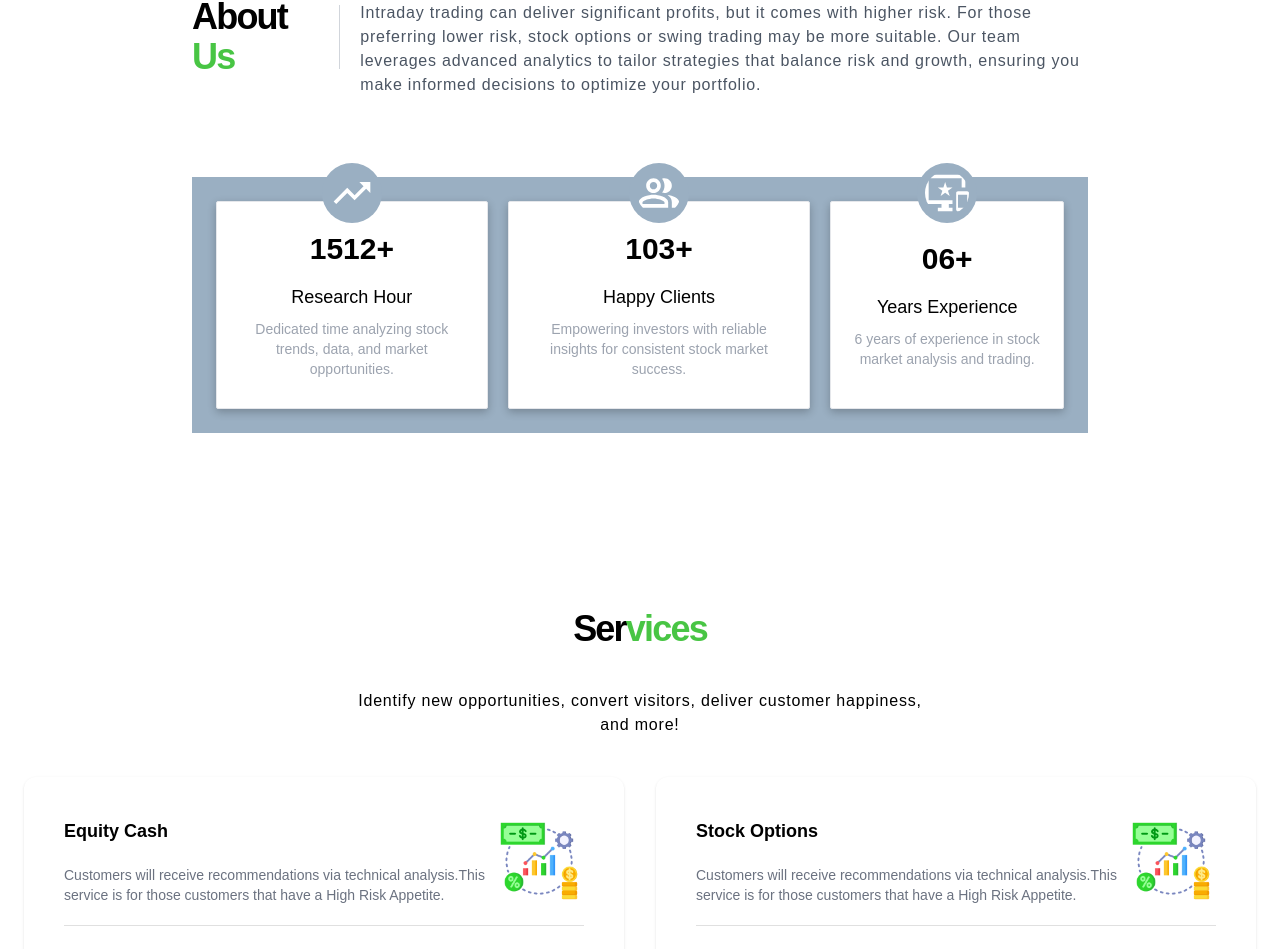
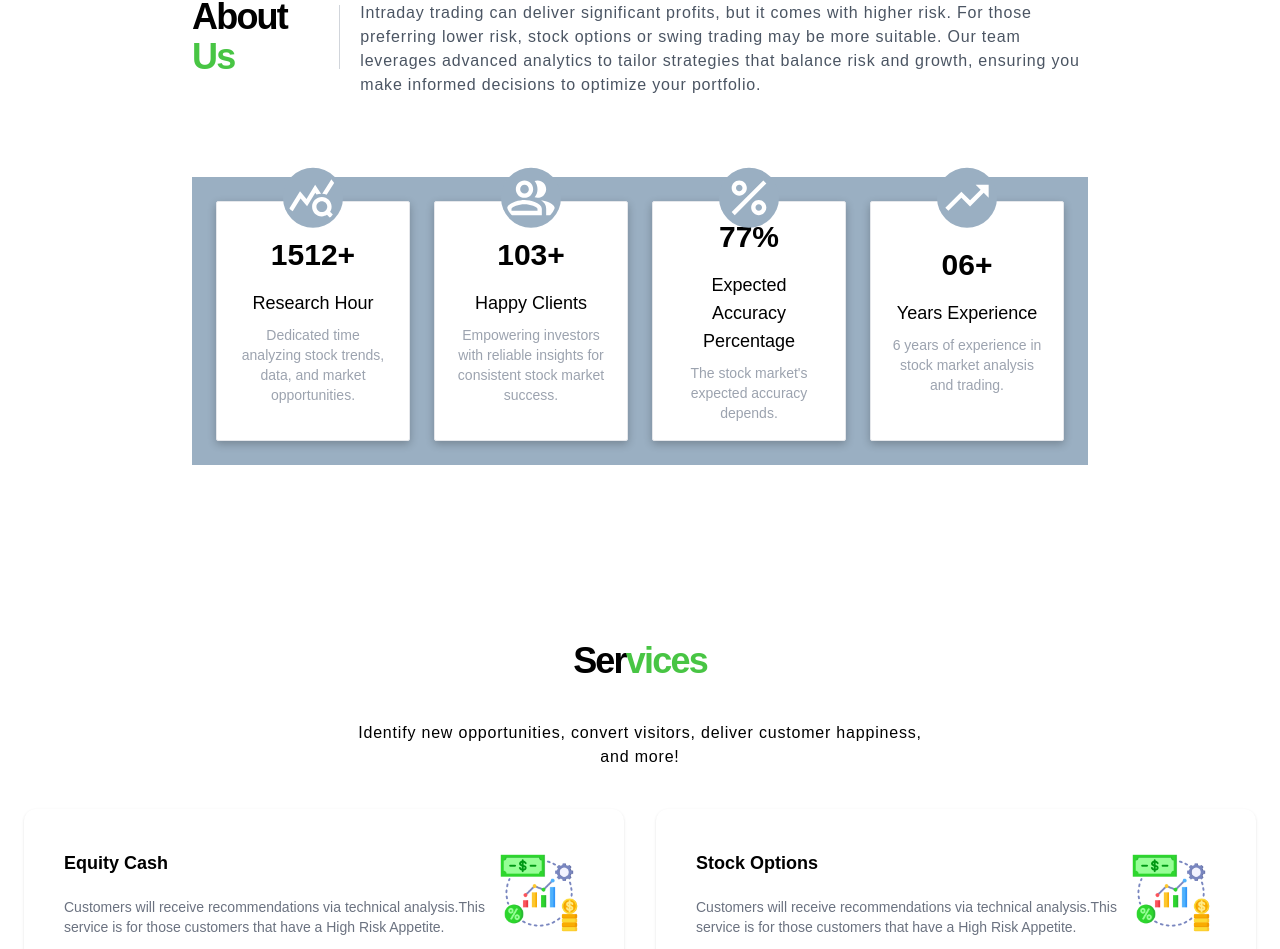
Before and after one commit to Coader-Sasmi/stoxxon, a Next.js app: page / in a window 1280 px wide. Shown: the part 965-1914 px from the top of the page. Built offline with nearby package versions, Linux system fonts and the light colour scheme.

Commit message:
about us section done

```diff
--- a/src/app/components/About.tsx
+++ b/src/app/components/About.tsx
@@ -1,8 +1,9 @@
 "use client";
 
 import {
-  ImportantDevicesOutlined,
   PeopleAltOutlined,
+  Percent,
+  QueryStats,
   TrendingUp,
 } from "@mui/icons-material";
 import ReadM from "./ReadM";
@@ -11,7 +12,7 @@ const aboutUs_Arr = [
   {
     _id: "1",
     icon: (
-      <TrendingUp className="!text-white bg-[#9aafc2] !text-6xl !p-2 !rounded-full" />
+      <QueryStats className="!text-white bg-[#9aafc2] !text-6xl !p-1 !rounded-full" />
     ),
     count: "1512+",
     title: "Research Hour",
@@ -21,7 +22,7 @@ const aboutUs_Arr = [
   {
     _id: "2",
     icon: (
-      <PeopleAltOutlined className="!text-white bg-[#9aafc2] !text-6xl !p-2 !rounded-full" />
+      <PeopleAltOutlined className="!text-white bg-[#9aafc2] !text-6xl !p-1 !rounded-full" />
     ),
     count: "103+",
     title: "Happy Clients",
@@ -31,7 +32,16 @@ const aboutUs_Arr = [
   {
     _id: "3",
     icon: (
-      <ImportantDevicesOutlined className="!text-white bg-[#9aafc2] !text-6xl !p-2 !rounded-full" />
+      <Percent className="!text-white bg-[#9aafc2] !text-6xl !p-1 !rounded-full" />
+    ),
+    count: "77%",
+    title: "Expected Accuracy Percentage",
+    description: "The stock market's expected accuracy depends.",
+  },
+  {
+    _id: "4",
+    icon: (
+      <TrendingUp className="!text-white bg-[#9aafc2] !text-6xl !p-1 !rounded-full" />
     ),
     count: "06+",
     title: "Years Experience",
@@ -62,15 +72,15 @@ export default function About() {
         <ReadM />
       </section>
 
-      <div className=" flex md:flex-row flex-col gap-5 mt-5 w-full bg-[#9aafc2] p-6 ">
+      <div className="grid lg:grid-cols-4 md:grid-cols-2 grid-cols-1 gap-6 mt-5 w-full bg-[#9aafc2] p-6 ">
         {aboutUs_Arr.map((item) => (
           <div
             key={item._id}
-            className="relative flex flex-col md:gap-4 gap-2 md:h-52 justify-center items-center border common-transition cursor-default shadow-[rgba(0,_0,_0,_0.24)_0px_3px_8px] p-5 rounded-sm text-center bg-white"
+            className="relative flex flex-col md:gap-4 gap-2 md:h-60 justify-center items-center border common-transition cursor-default shadow-[rgba(0,_0,_0,_0.24)_0px_3px_8px] p-5 rounded-sm text-center bg-white"
           >
             {/* <div className="w-[20rem] h-[10rem] border-t-2 border-dashed border-gray-500 rounded-t-full mx-auto"></div> */}
 
-            <p className="absolute md:-translate-y-[7rem] -translate-y-16 hidden md:block">
+            <p className="absolute md:-translate-y-[7.7rem] -translate-y-16 hidden md:block">
               {item.icon}
             </p>
 
@@ -84,37 +94,6 @@ export default function About() {
           </div>
         ))}
       </div>
-
-      {/* <div className="flex flex-col md:gap-10 gap-5 justify-center items-center w-full">
-        <h1 className="md:text-4xl text-3xl tracking-tighter font-semibold">
-          About <span className="text-secondary">Us</span>
-        </h1>
-        <ReadM />
-        <div className=" flex gap-5 mt-5 w-full">
-          {aboutUs_Arr.map((item) => (
-            <div
-              key={item._id}
-              className="relative flex flex-col md:gap-4 gap-2 md:h-52 h-32 justify-center items-center border common-transition cursor-default hover:shadow-[rgba(0,_0,_0,_0.24)_0px_3px_8px] p-5 rounded-md text-center bg-purple-700/5"
-            >
-              <p className="absolute md:-translate-y-28 -translate-y-16">
-                {item.icon}
-              </p>
-
-              <h5 className="md:text-3xl text-xl font-semibold">
-                {item.count}
-              </h5>
-              <div className="flex flex-col gap-2">
-                <h6 className="md:font-medium text-sm md:text-lg">
-                  {item.title}
-                </h6>
-                <p className="text-gray-400 text-sm md:block hidden">
-                  {item.description}
-                </p>
-              </div>
-            </div>
-          ))}
-        </div>
-      </div> */}
     </aside>
   );
 }
```
